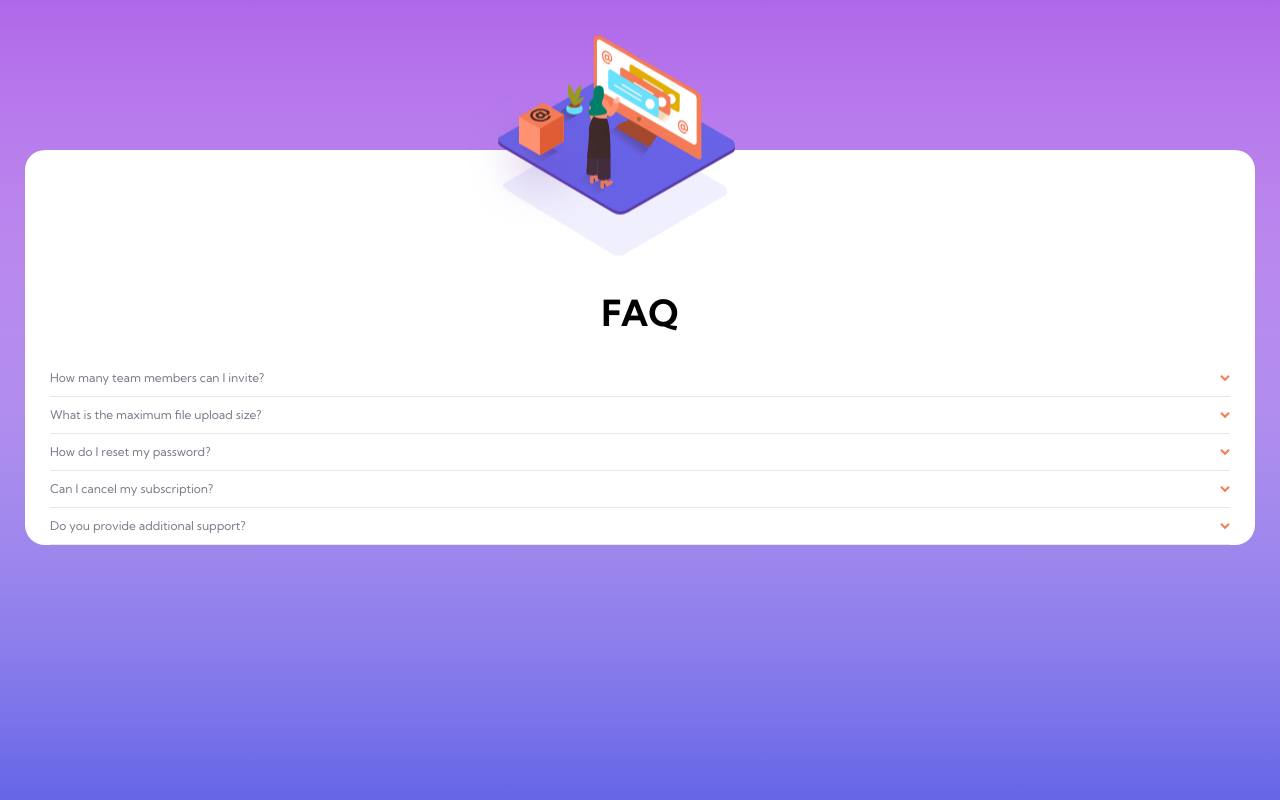
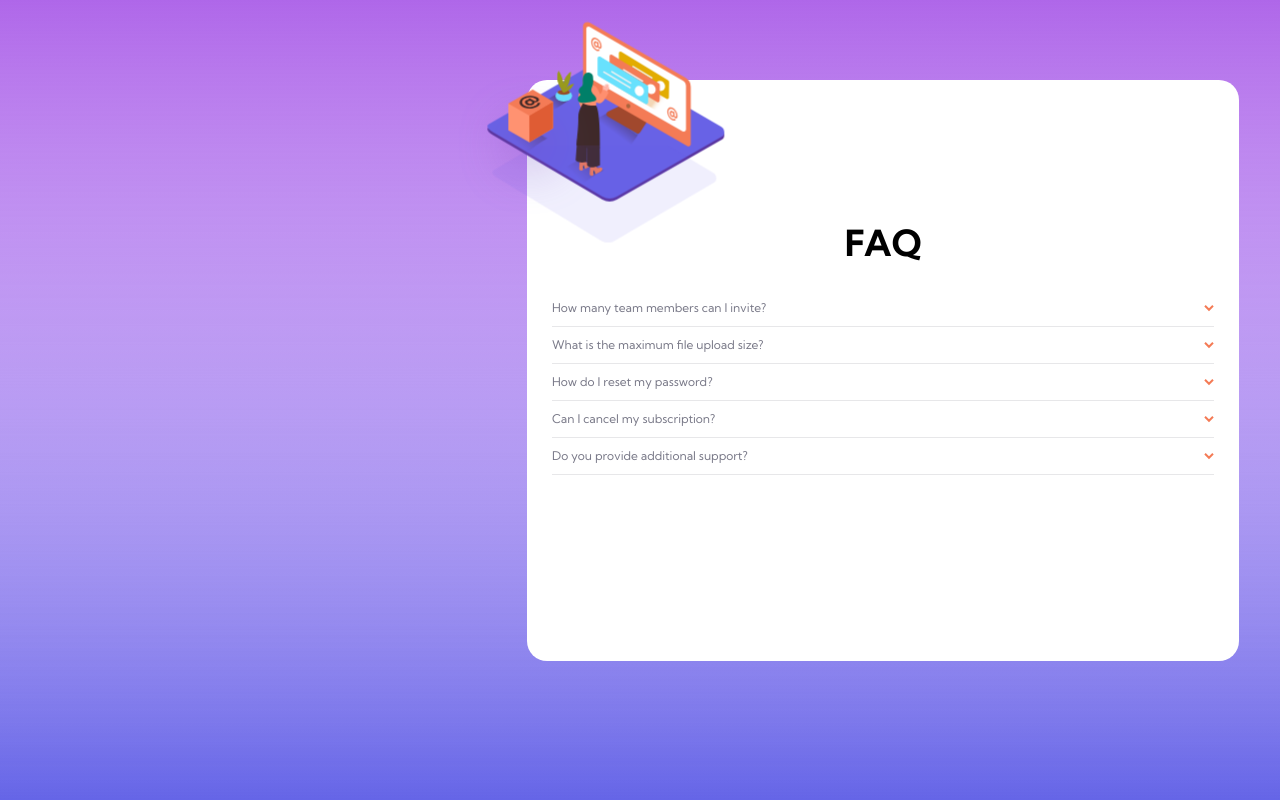
Before and after one commit to Kamil-Kalbarczyk/About-me, a plain HTML site: page index.html in a window 1280 px wide. Drawn offline with Linux system fonts and the light colour scheme.

Commit message:
change CSS structure

```diff
--- a/css/style.scss
+++ b/css/style.scss
@@ -8,34 +8,26 @@
 $soft-violet: hsl(273, 75%, 66%);
 $soft-blue: hsl(240, 73%, 65%);
 
-html {
-    background: linear-gradient(to bottom, $soft-violet, transparent),
-        linear-gradient(to top, $soft-blue, transparent);
-    // background-blend-mode: screen;
-    overflow: hidden;
-    height: 100%;
-}
-
 div.wrapper {
     position: relative;
     top: 0;
     left: 0;
-    // height: 100%;
+    min-height: 100vh;
+    width: 100%;
+    background: linear-gradient(to bottom, $soft-violet, transparent),
+        linear-gradient(to top, $soft-blue, transparent);
+    background-blend-mode: screen;
 
     section.top {
         position: absolute;
-        top: calc(-210px/2);
+        z-index: 1;
+        top: 4%;
         left: 47%;
-        transform: translateX(-50%);
-        z-index: 1;
+        transform: translateX(-54%);
         // background-color: yellow;
 
         .lady {
             animation: logo-move 3s linear infinite;
-        }
-
-        .mail-box {
-            display: none;
         }
 
         img.pattern {
@@ -44,37 +36,44 @@ div.wrapper {
             right: 0;
             animation: pattern-change 3s linear infinite;
         }
+
+        img.mail-box {
+            display: none;
+        }
     }
 
     section.faq {
-        position: relative;
-        // display: flex;
-        // flex-direction: column;
-        top: 0;
-        left: 0;
-        margin: 150px 25px 100px;
+        position: absolute;
+        top: calc(4% + 107px);
+        // bottom: 10%;
+        left: 2%;
+        right: 2%;
+        min-height: calc(100% - 4% - 107px - 10%);
         padding-top: 140px;
+        margin: 0 15px;
         background-color: #fff;
         border-radius: 20px;
 
         h1 {
             text-align: center;
-            margin-bottom: 25px;
+            padding-bottom: 25px;
             font-size: 36px;
-
         }
 
         div.cases {
-            margin: 0 25px;
+            padding: 0 25px;
             display: flex;
             flex-direction: column;
-            justify-content: flex-end;
+            justify-content: space-around;
+            min-height: calc(100% - 25px - 40px);
+            // background-color: #f00;
 
             div.case {
                 // height: 36px;
                 overflow: hidden;
                 border-bottom: 1px solid hsl(240, 5%, 91%);
                 cursor: pointer;
+                font-size: 12px;
 
                 div.question {
                     display: flex;
@@ -115,9 +114,6 @@ div.wrapper {
                     margin-bottom: 12px;
                 }
             }
-
-
-        }
         }
     }
 
@@ -148,3 +144,11 @@ div.wrapper {
             transform: scale(1);
         }
     }
+
+    @media (orientation: landscape) {
+        section.faq {
+            left: 40%;
+            top: 10%;
+        }
+    }
+}
```
Also changed, not shown: css/style.css, 1 other file. Lines whose indentation alone changed are shown as unchanged.
